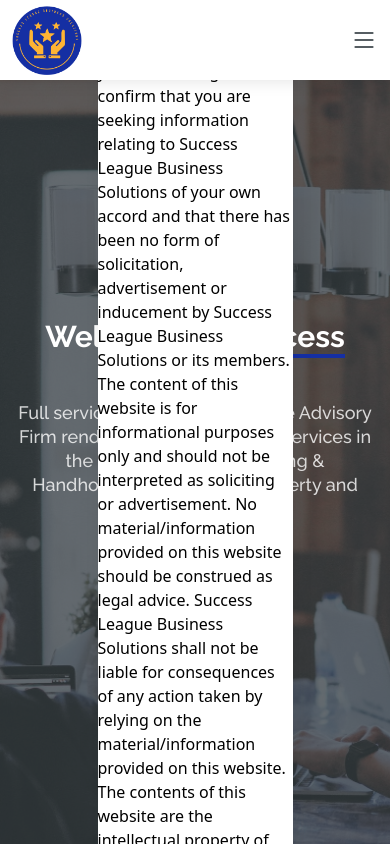
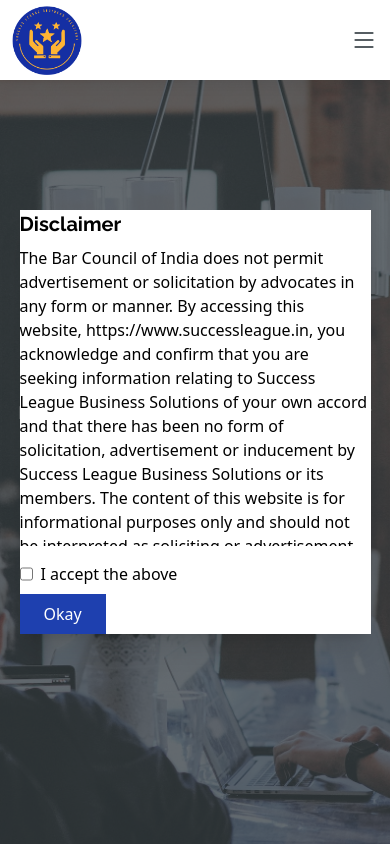
Before and after one commit to PradyumnaGarg/success-league, an Angular app: page / in a window 390 px wide. Shown: the top 844 px of the page. Built offline with nearby package versions, Linux system fonts and the light colour scheme.

Commit message:
popup fix

```diff
--- a/src/app/app.component.html
+++ b/src/app/app.component.html
@@ -90,9 +90,9 @@
 
   <a href="#" class="back-to-top d-flex align-items-center justify-content-center"><i class="bi bi-arrow-up-short"></i></a>
 
-  <dialog class="fixed inset-0 z-50 shadow-xl w-1/2"  [open]="openModal">
+  <dialog class="fixed inset-0 z-50 shadow-xl w-[90%] md:w-1/2"  [open]="openModal">
     <h2 class="text-xl font-bold">Disclaimer</h2>
-    <p>
+    <p class="h-[300px] md:h-fit overflow-y-auto">
       The Bar Council of India does not permit advertisement or solicitation by advocates in any form or manner. By accessing this website, https://www.successleague.in, you acknowledge and confirm that you are seeking information relating to Success League Business
 Solutions of your own accord and that there has been no form of solicitation, advertisement or inducement by Success League Business
 Solutions or its members. The content of this website is for informational purposes only and should not be interpreted as soliciting or advertisement. No material/information provided on this website should be construed as legal advice. Success League Business
```
